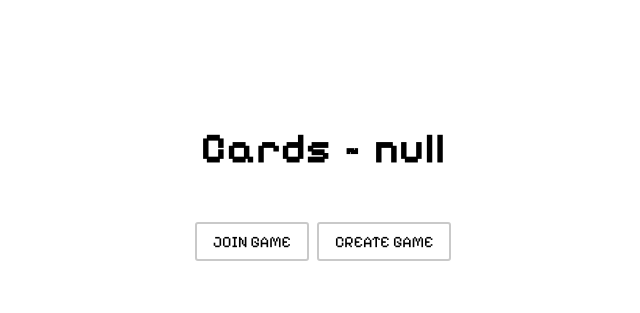
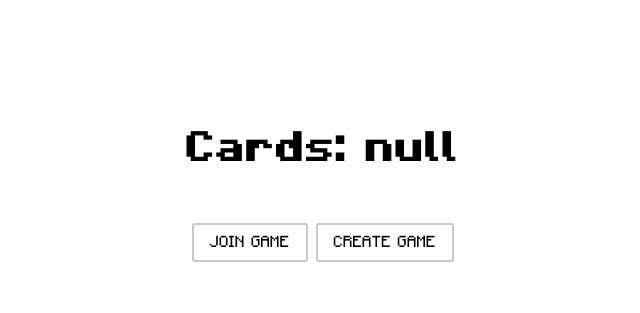
Before and after one commit to onkelhoy/cards, a website: page pages/lobby/index.html in a window 1280 px wide. Shown: the part 198-511 px from the top of the page, without its empty margins (317-957 px from the left). Drawn offline with Linux system fonts and the light colour scheme.

Commit message:
add: minecraft font

```diff
--- /dev/null
+++ b/assets/fonts/info.txt
@@ -0,0 +1,2 @@
+license: Public Domain
+link: https://www.fontspace.com/minecraft-font-f28180
--- a/pages/settings/index.html
+++ b/pages/lobby/index.html
@@ -3,7 +3,7 @@
   <meta charset="UTF-8">
   <meta http-equiv="X-UA-Compatible" content="IE=edge">
   <meta name="viewport" content="width=device-width, initial-scale=1.0">
-  <title>Settings</title>
+  <title>Lobby</title>
   <script type="importmap">
     {
       "imports": {
@@ -13,15 +13,12 @@
   </script>
   <script src="main.js" type="module"></script>
 
-  <link rel="preconnect" href="https://fonts.googleapis.com">
-  <link rel="preconnect" href="https://fonts.gstatic.com" crossorigin>
-  <link href="https://fonts.googleapis.com/css2?family=Pixelify+Sans:wght@400..700&display=swap" rel="stylesheet">
   <link href="style.css" rel="stylesheet" />
   <link href="../../style.css" rel="stylesheet" />
 </head>
 <body class="menu">
   <div>
-    <h1 id="title">Cards ~ xxx</h1>
+    <h1 id="title">Cards: xxx</h1>
     <section class="selected" id="join-create">
       <div class="flex">
         <button data-value="join">JOIN GAME</button>
--- a/pages/settings/main.js
+++ b/pages/lobby/main.js
@@ -18,7 +18,7 @@ window.onload = () => {
   document.querySelector('input[name="display-name"]').addEventListener('input', handledisplaynamechange);
 
   const gametype = window.sessionStorage.getItem("game-type");
-  document.querySelector("h1#title").innerHTML = `Cards ~ ${gametype}`;
+  document.querySelector("h1#title").innerHTML = `Cards: ${gametype}`;
 
   const displayname = window.localStorage.getItem("display-name");
   if (displayname)
@@ -26,6 +26,18 @@ window.onload = () => {
     updatedisplayname(displayname);
     document.querySelector('input[name="display-name"]').value = displayname;
   }
+}
+
+function resetlobby() {
+  selected = 'me';
+  document.querySelector("div.field.players").style.display = "block";
+  const name = window.localStorage.getItem("display-name")||"me";
+
+  const select = document.querySelector("select[name=player]");
+  select.innerHTML = `<option value="me">${name}</option>`
+
+  const list = document.querySelector("ul");
+  list.innerHTML = `<li data-id="me">${name}</li>`
 }
 
 function handleclick (e) {
@@ -90,9 +102,8 @@ function create(formdata) {
   settings.players = Number(formdata.get("players"));
   settings.online = formdata.get("online");
 
-  selected = 'me';
-
   window.sessionStorage.setItem("settings", JSON.stringify(settings));
+  resetlobby();
 
   if (settings.online)
   {
--- a/pages/settings/style.css
+++ b/pages/lobby/style.css
@@ -1,4 +1,3 @@
-
 section {
   padding: 3rem;
   display: none;
@@ -24,6 +23,7 @@ button {
   border: 2px solid #c9c9c9;
   border-radius: 3px;
 }
+
 button:hover {
   background: #ddd;
 }
@@ -49,7 +49,7 @@ input[type="checkbox"] {
 }
 
 
-section#lobby > div {
+section#lobby > div:first-child {
   gap: 2rem;
 }
 h2 {
--- a/pages/skitgubbe/main.js
+++ b/pages/skitgubbe/main.js
@@ -1,6 +1,6 @@
 import { Engine } from "engine";
 import { InputEvents } from "input-events";
-import { Pile } from "pile";
+import { Pile } from "card";
 import { Table } from "table";
 
 let engine, events, table;
--- a/style.css
+++ b/style.css
@@ -1,3 +1,31 @@
+@font-face {
+  font-family: 'Minecraft';
+  src: url('assets/fonts/MinecraftRegular-Bmg3.otf') format('opentype');
+  font-weight: normal;
+  font-style: normal;
+}
+
+@font-face {
+  font-family: 'Minecraft';
+  src: url('assets/fonts/MinecraftItalic-R8Mo.otf') format('opentype');
+  font-weight: normal;
+  font-style: italic;
+}
+
+@font-face {
+  font-family: 'Minecraft';
+  src: url('assets/fonts/MinecraftBold-nMK1.otf') format('opentype');
+  font-weight: bold;
+  font-style: normal;
+}
+
+@font-face {
+  font-family: 'Minecraft';
+  src: url('assets/fonts/MinecraftBoldItalic-1y1e.otf') format('opentype');
+  font-weight: bold;
+  font-style: italic;
+}
+
 :root {
   overscroll-behavior: none;
 }
@@ -26,7 +54,7 @@ body.menu a {
 }
 
 * {
-  font-family: "Pixelify Sans", sans-serif;
+  font-family: 'Minecraft', sans-serif;
   font-optical-sizing: auto;
   font-style: normal;
 }
```
Also changed, not shown: index.html (+11 -6 lines), pages/home/main.js (+13 -0 lines), pages/plain/index.html (+0 -4 lines), pages/skitgubbe/index.html (+0 -4 lines), assets/fonts/MinecraftBold-nMK1.otf (added), assets/fonts/MinecraftBoldItalic-1y1e.otf (added), assets/fonts/MinecraftItalic-R8Mo.otf (added), assets/fonts/MinecraftRegular-Bmg3.otf (added).
